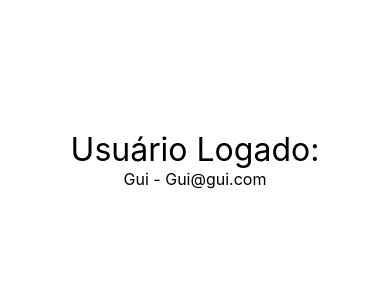
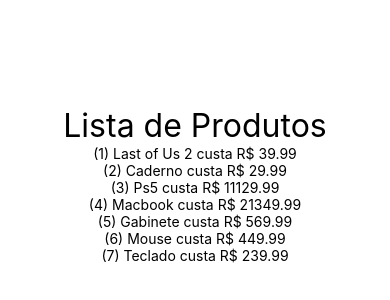
Before and after one commit to JordyLimaEng/react-study, a React Native app in the folder exercicios/exercicios/: screen / in a window 390 px wide. Shown: the part 66-366 px from the top of the page. Built offline with nearby package versions, Linux system fonts and the light colour scheme.

Commit message:
Rendering lists #1

```diff
--- a/exercicios/exercicios/src/App.js
+++ b/exercicios/exercicios/src/App.js
@@ -1,5 +1,6 @@
 import React from 'react'
 import { StyleSheet, SafeAreaView } from 'react-native'
+import ListaProdutos from './components/produtos/ListaProdutos'
 import UsuarioLogado from './components/UsuarioLogado'
 
 
@@ -7,11 +8,7 @@
     //retorna por jsx - sempre precisa do modulo React pra retornar jsx
     //também podemos exportar como arrow function
     <SafeAreaView style={style.App}>
-        <UsuarioLogado usuario={ {nome: 'Gui', email: 'Gui@gui.com'} } />
-        <UsuarioLogado usuario={ {nome: 'Gui'} } />
-        <UsuarioLogado usuario={ {email: 'Gui@gui.com'} } />
-        <UsuarioLogado usuario={null} />
-        <UsuarioLogado />
+        <ListaProdutos/>
     </SafeAreaView>
 
 )
--- /dev/null
+++ b/exercicios/exercicios/src/components/produtos/ListaProdutos.js
@@ -0,0 +1,16 @@
+import React from 'react'
+import { Text } from 'react-native'
+import style from '../style'
+import produtos from './produtos'
+
+export default props => {
+    return (
+        <>
+            <Text style={style.txtG}>Lista de Produtos</Text>
+            {produtos.map(prod => {
+                // sempre que trabalhar com lista, usar uma key... o react vai usar isso para mapear e alterar precisamente
+                return <Text key={prod.id}>({prod.id}) {prod.nome} custa R$ {prod.preco}</Text>
+            })}
+        </>
+    )
+}
--- /dev/null
+++ b/exercicios/exercicios/src/components/produtos/produtos.js
@@ -0,0 +1,9 @@
+export default [
+    { id: 1, nome: 'Last of Us 2', preco: 39.99 },
+    { id: 2, nome: 'Caderno', preco: 29.99 },
+    { id: 3, nome: 'Ps5', preco: 11129.99 },
+    { id: 4, nome: 'Macbook', preco: 21349.99 },
+    { id: 5, nome: 'Gabinete', preco: 569.99 },
+    { id: 6, nome: 'Mouse', preco: 449.99 },
+    { id: 7, nome: 'Teclado', preco: 239.99 },
+]
```
